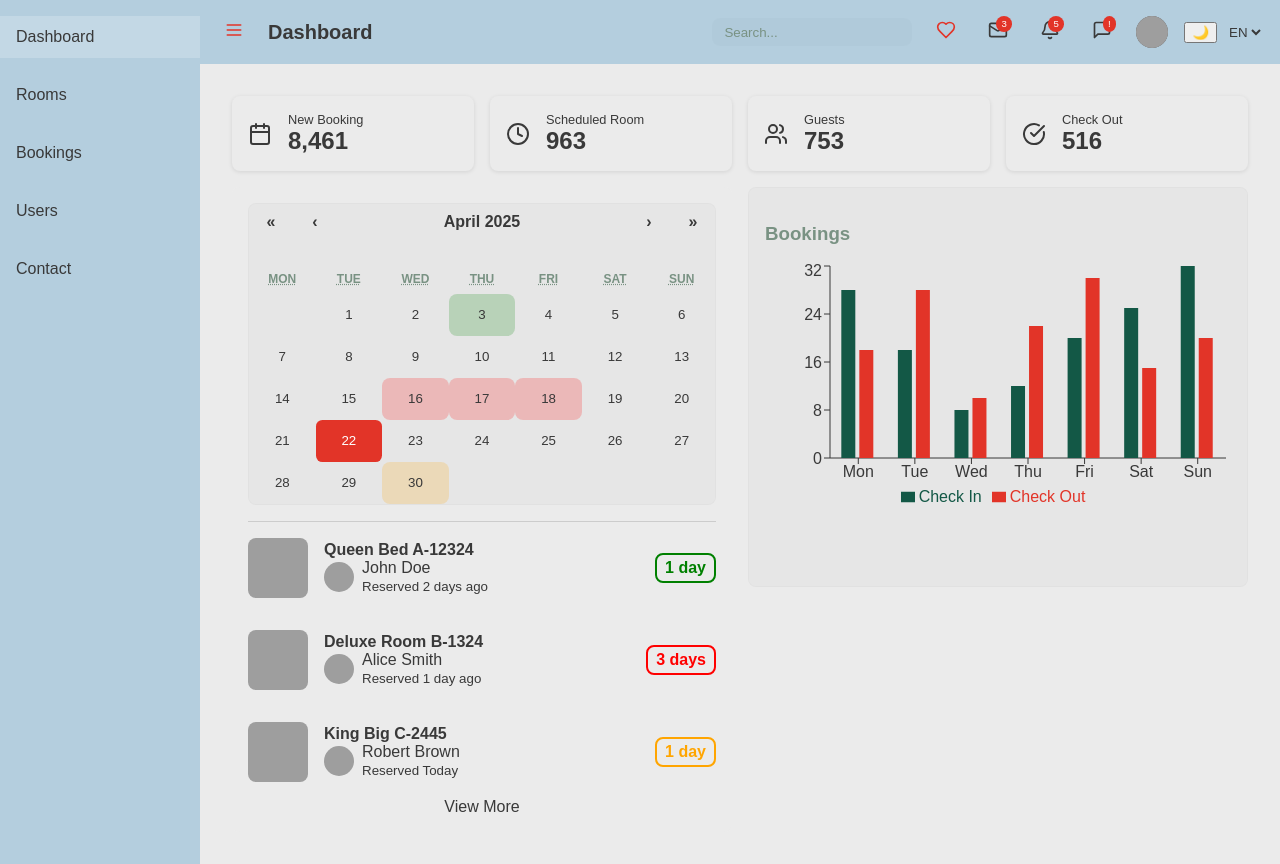
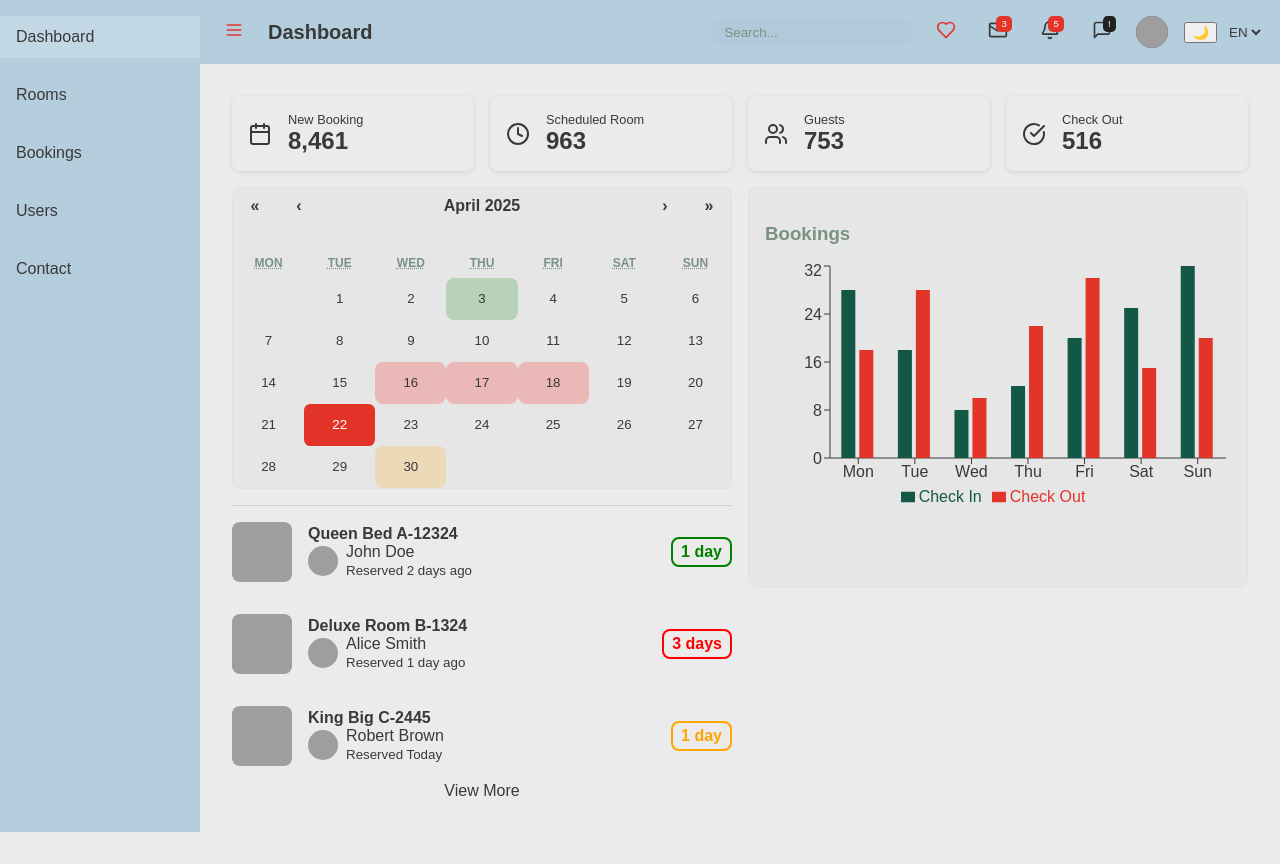
Before and after one commit to AlfonsoGismera/dashboard-hotel-miranda, a React (Vite) app: page /login in a window 1280 px wide. Both pictures are taken after a click on the button "Sign In". After the commit the page ends 832 px from the top, so only its background shows below. Built offline with nearby package versions, Linux system fonts and the light colour scheme; grey boxes are pictures that could not be loaded.

Commit message:
Caldendar update

```diff
--- a/src/components/Header.jsx
+++ b/src/components/Header.jsx
@@ -64,7 +64,7 @@ const Badge = styled.span`
   right: 4px;
   background: ${({ bg }) => bg || '#E23428'};
   color: #FFFFFF;
-  border-radius: 50%;
+  border-radius: 30%;
   font-size: 0.6rem;
   padding: 0.15rem 0.35rem;
 `;
@@ -129,7 +129,7 @@ export default function Header() {
 
         <IconButton>
           <MessageSquare size={20} />
-          <Badge bg="#E23428">!</Badge>
+          <Badge bg="#212121">!</Badge>
         </IconButton>
 
         {/* Avatar con URL directa a la imagen */}
--- a/src/components/dashboard/MiniCalendar.jsx
+++ b/src/components/dashboard/MiniCalendar.jsx
@@ -6,7 +6,6 @@ import 'react-calendar/dist/Calendar.css';
 const Wrapper = styled.div`
   background: ${({ theme }) => theme.background};
   border-radius: 0.5rem;
-  padding: 1rem;
   height: 100%;
 `;
 
```
